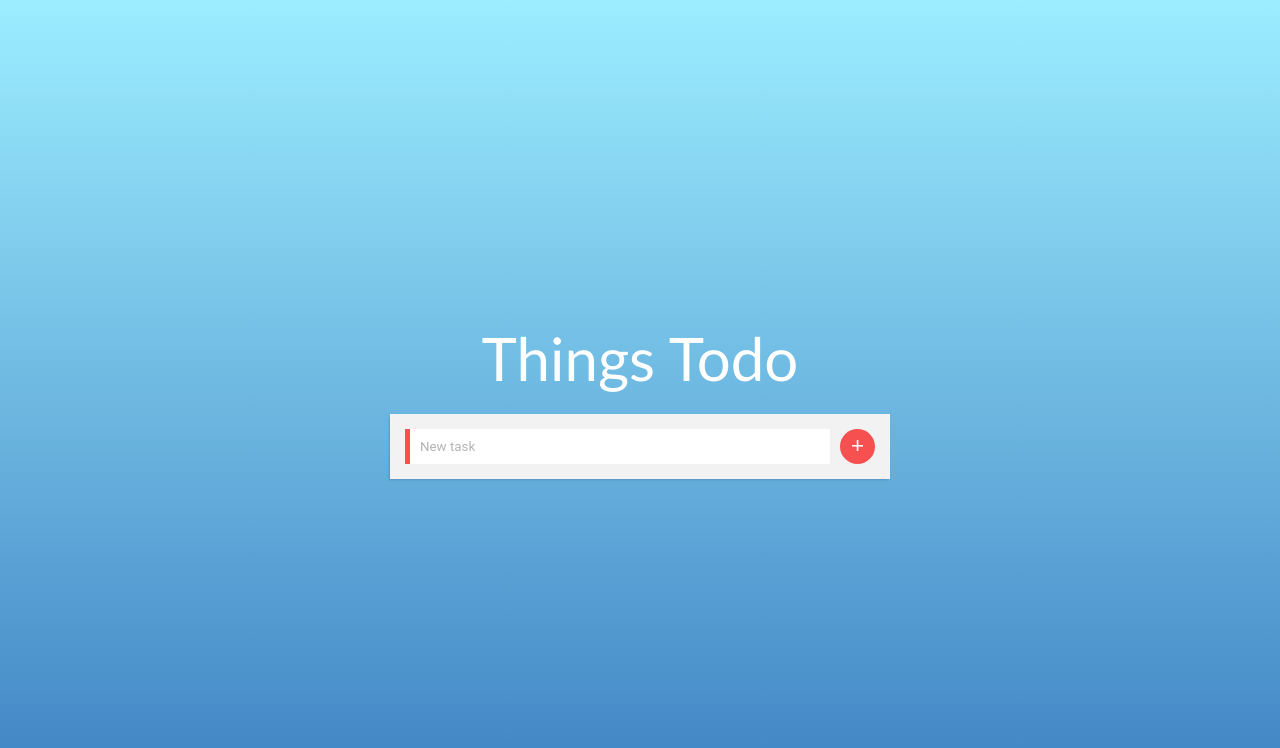
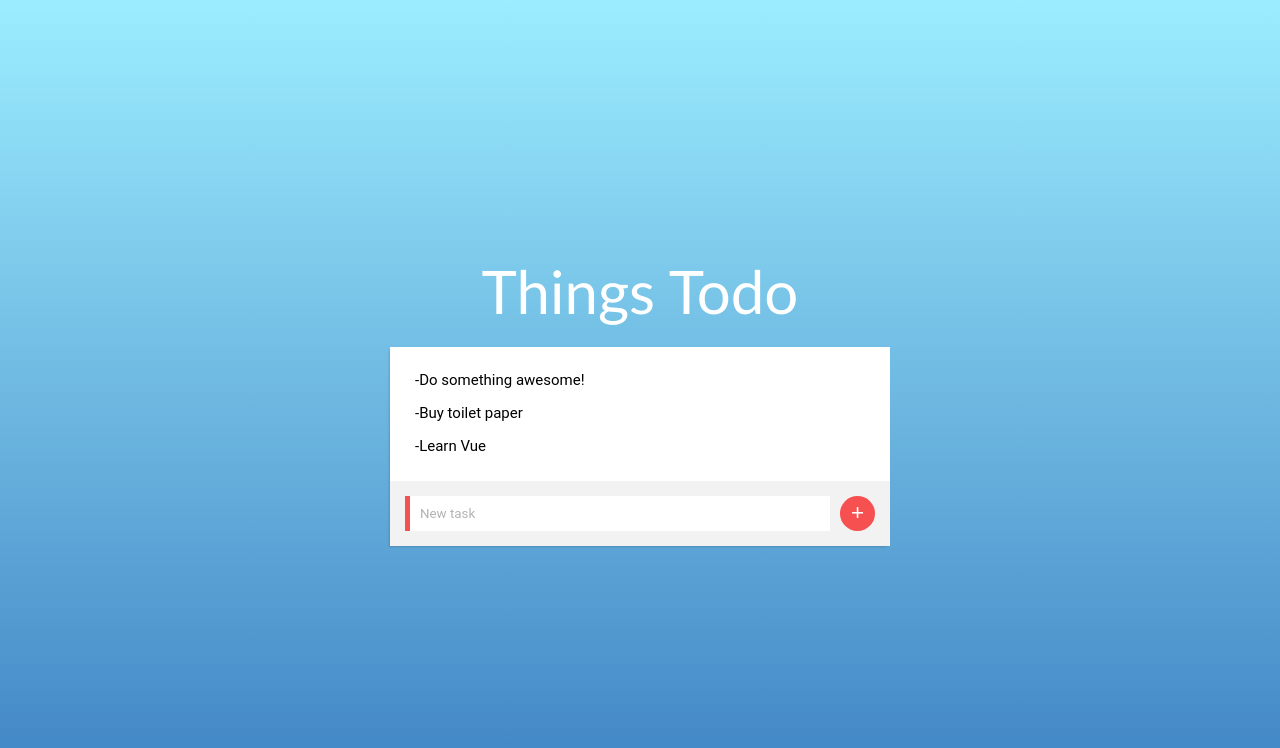
Before and after one commit to beatrizsmerino/vue-todolist, a Vue app: page / in a window 1280 px wide. Shown: the top 748 px of the page. Built offline with nearby package versions, Linux system fonts and the light colour scheme.

Commit message:
Component vue-cli. Component TasksList

```diff
--- a/src/App.vue
+++ b/src/App.vue
@@ -2,6 +2,7 @@
 	<div id="app">
 		<page-title :title="title"></page-title>
 		<div class="todo-list">
+			<tasks-list :tasks="tasks"></tasks-list>
 			<task-new :tasks="tasks"></task-new>
 		</div>
 	</div>
@@ -10,16 +11,32 @@
 
 <script>
 	import PageTitle from "./components/ComponentTitle.vue";
+	import TasksList from "./components/ComponentTasksList.vue";
 	import TaskNew from "./components/ComponentTaskNew.vue";
 
 	export default {
 		components: {
 			PageTitle,
+			TasksList,
 			TaskNew
 		},
 		data() {
 			return {
-				title: "Things Todo"
+				title: "Things Todo",
+				tasks: [
+					{
+						title: "Do something awesome!",
+						status: false
+					},
+					{
+						title: "Buy toilet paper",
+						status: false
+					},
+					{
+						title: "Learn Vue",
+						status: false
+					}
+				]
 			};
 		}
 	};
--- /dev/null
+++ b/src/components/ComponentTasksList.vue
@@ -0,0 +1,120 @@
+<template>
+	<transition-group name="list-item" tag="ul">
+		<li v-for="(task, index) in tasks" :key="index" v-bind:class="{'done': task.status}" class="task">
+			<div @click="task.status = !task.status" class="task__checkbox done">-</div>
+			<span class="task__title">{{task.title}}</span>
+			<div @click="taskRemove(index)" class="task__remove fa fa-trash-o">x</div>
+		</li>
+	</transition-group>
+</template>
+
+
+<script>
+	export default {
+		props: ["tasks"],
+		methods: {
+			taskRemove(index) {
+				this.tasks.splice(index, 1);
+			}
+		}
+	};
+</script>
+
+
+<style lang="scss">
+	.task {
+		display: flex;
+		align-items: center;
+		line-height: 1;
+		user-select: none;
+
+		&:not(:last-child) {
+			padding-bottom: 15px;
+		}
+
+		&:hover {
+			cursor: text;
+
+			.task {
+				&__remove {
+					opacity: 1;
+					cursor: pointer;
+				}
+			}
+		}
+
+		&.done {
+			.task {
+				&__title {
+					color: #c3bbb6;
+
+					&:before {
+						width: 100%;
+					}
+				}
+			}
+		}
+
+		&__title {
+			position: relative;
+			transition: all 0.2s ease-in-out;
+
+			&:before {
+				transition: all 0.2s ease-in-out;
+				content: "";
+				height: 1px;
+				background: #c3bbb6;
+				width: 0%;
+				top: 50%;
+				position: absolute;
+				left: 0;
+			}
+		}
+
+		&__checkBox {
+			width: 20px;
+			height: 20px;
+			border: 2px solid #ddd4ce;
+			border-radius: 50%;
+			margin-right: 15px;
+			position: relative;
+			display: flex;
+			opacity: 0.7;
+			transition: all 0.2s ease-in-out;
+			cursor:pointer;
+
+			&:hover {
+				opacity: 1;
+			}
+
+			&:before {
+				transition: all 0.2s ease-in-out;
+				content: "\f00c";
+				font-family: "FontAwesome";
+				margin: auto;
+				font-size: 0.8em;
+				color: #31ecb8;
+				opacity: 0;
+				transform: scale(0.5);
+			}
+
+			&.done {
+				border-color: #31ecb8;
+				opacity: 1;
+
+				&:before {
+					opacity: 1;
+					transform: scale(1);
+				}
+			}
+		}
+		&__remove {
+			margin-left: auto;
+			padding-left: 15px;
+			opacity: 0;
+			color: #ff3c41;
+			transition: all 0.2s ease-in-out;
+			font-size: 1.2em;
+		}
+	}
+</style>
```
